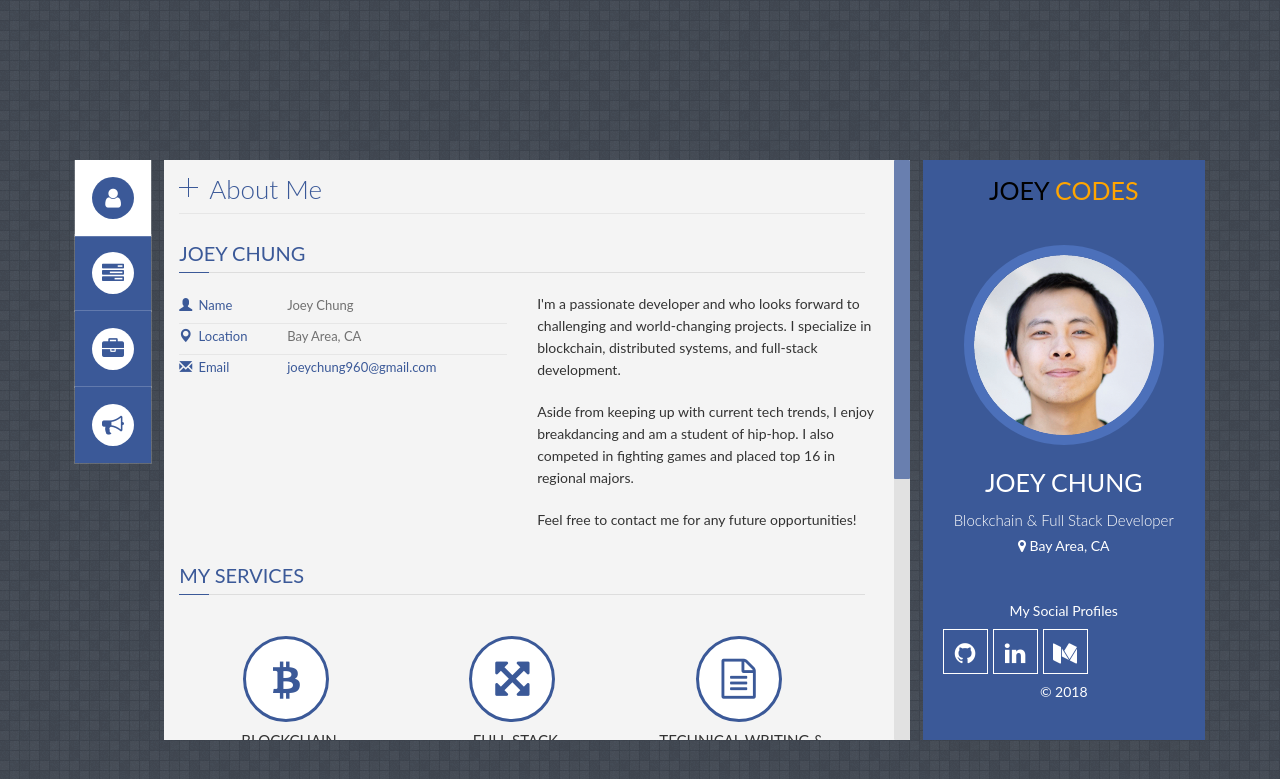
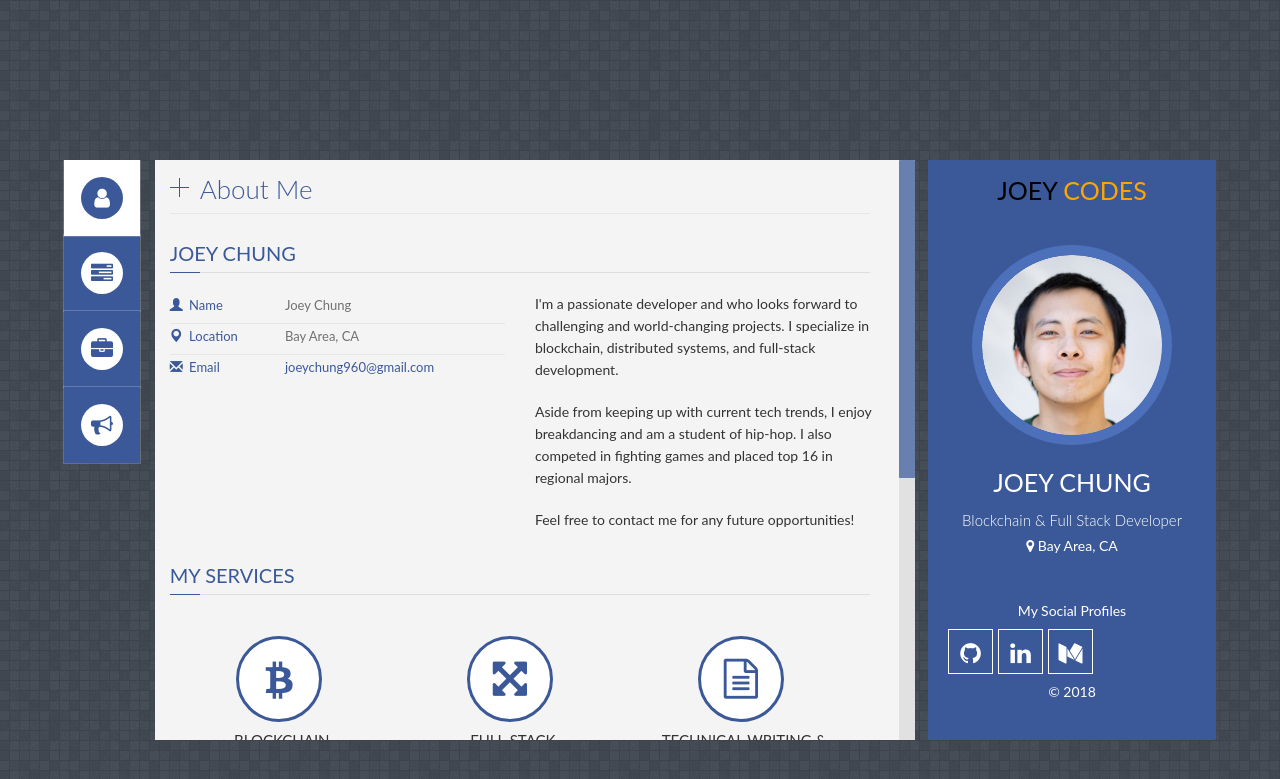
Before and after one commit to jchung05/jchung05.github.io, a Jekyll site: the page built from index.html, in a window 1280 px wide. Shown: the top 779 px of the page. Built offline with Jekyll 4.4.1, drawn with Linux system fonts in a browser that asks for light colours; some web fonts are replaced.

Commit message:
Adding in remote theme URL for when I push later on. Setting width to variable with a max of 1600px for better responsive on wide screens. Still need to fix variable height since everything including js is set to a fixed 580px

```diff
--- a/_config.yml
+++ b/_config.yml
@@ -2,6 +2,8 @@
 title: Joey Codes
 url: 'https://joeycodes.tech'
 baseurl: '/' #change it according to your repository name
+markdown: kramdown
+remote_theme: jekyller/PanelCV
 
 
 
--- a/assets/css/main.css
+++ b/assets/css/main.css
@@ -5,7 +5,8 @@
 
 @media (min-width: 1200px) {
     .container {
-        width: 1130px !important;
+        max-width: 1600px;
+        width: 90% !important;
     }
 }
 
@@ -72,6 +73,7 @@
     font-weight: 300;
 }
 
+/* Consider changing how top and margin work */
 .wrapper {
     display: block;
     width: 100%;
@@ -264,7 +266,9 @@
     background-color: #f4f4f4;
     float: left;
     width: 88%;
-    height: 580px;
+    height: 70%;
+    min-height: 580px;
+    max-height: 900px;
     clear: none;
     margin-left: 13px;
 }
```
